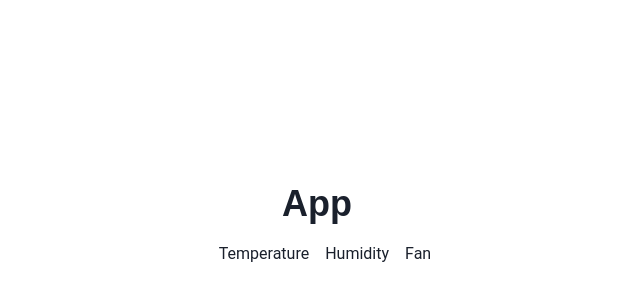
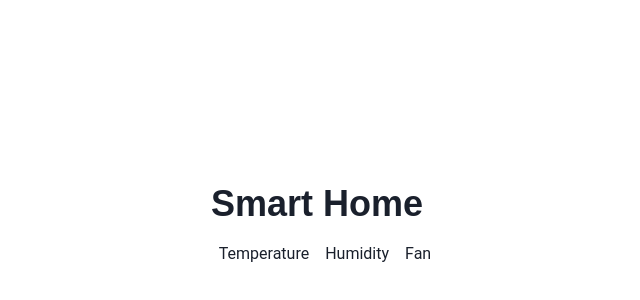
Before and after one commit to sarvarbek-abdullaev/iot-cw, a React (Vite) app: page / in a window 1280 px wide. Shown: the part 176-476 px from the top of the page, without its empty margins (323-963 px from the left). Built offline with nearby package versions, Linux system fonts and the light colour scheme.

Commit message:
feat: main page title

```diff
--- a/src/route.jsx
+++ b/src/route.jsx
@@ -50,7 +50,7 @@ function Route() {
     <Center height="100vh">
       <Box textAlign="center">
         <Heading as="h1" mb={4}>
-          App
+          Smart Home
         </Heading>
         <UnorderedList display="inline-block" textAlign="left" pl={0}>
           <ListItem display="inline-block" mx={2}>
```
